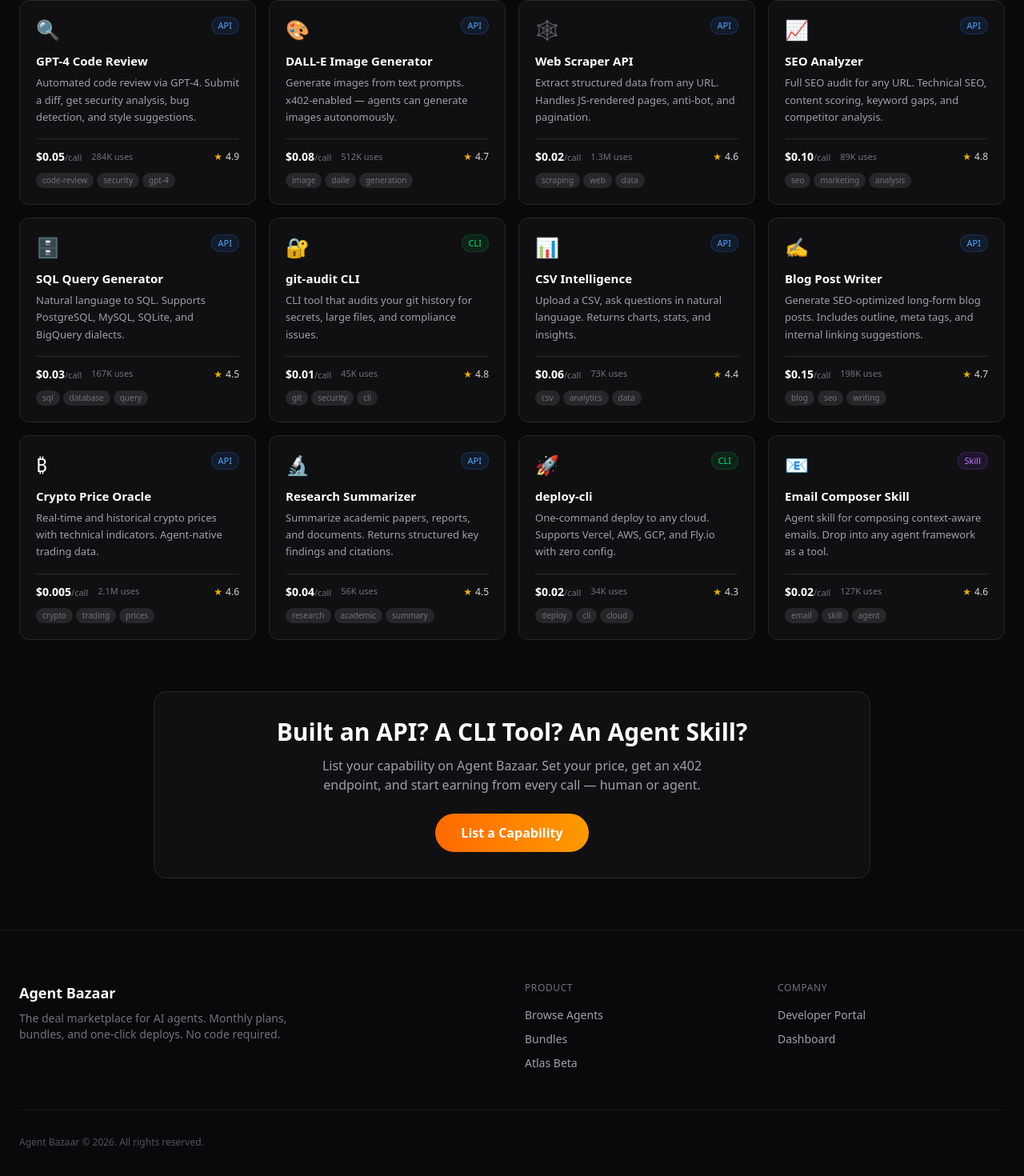
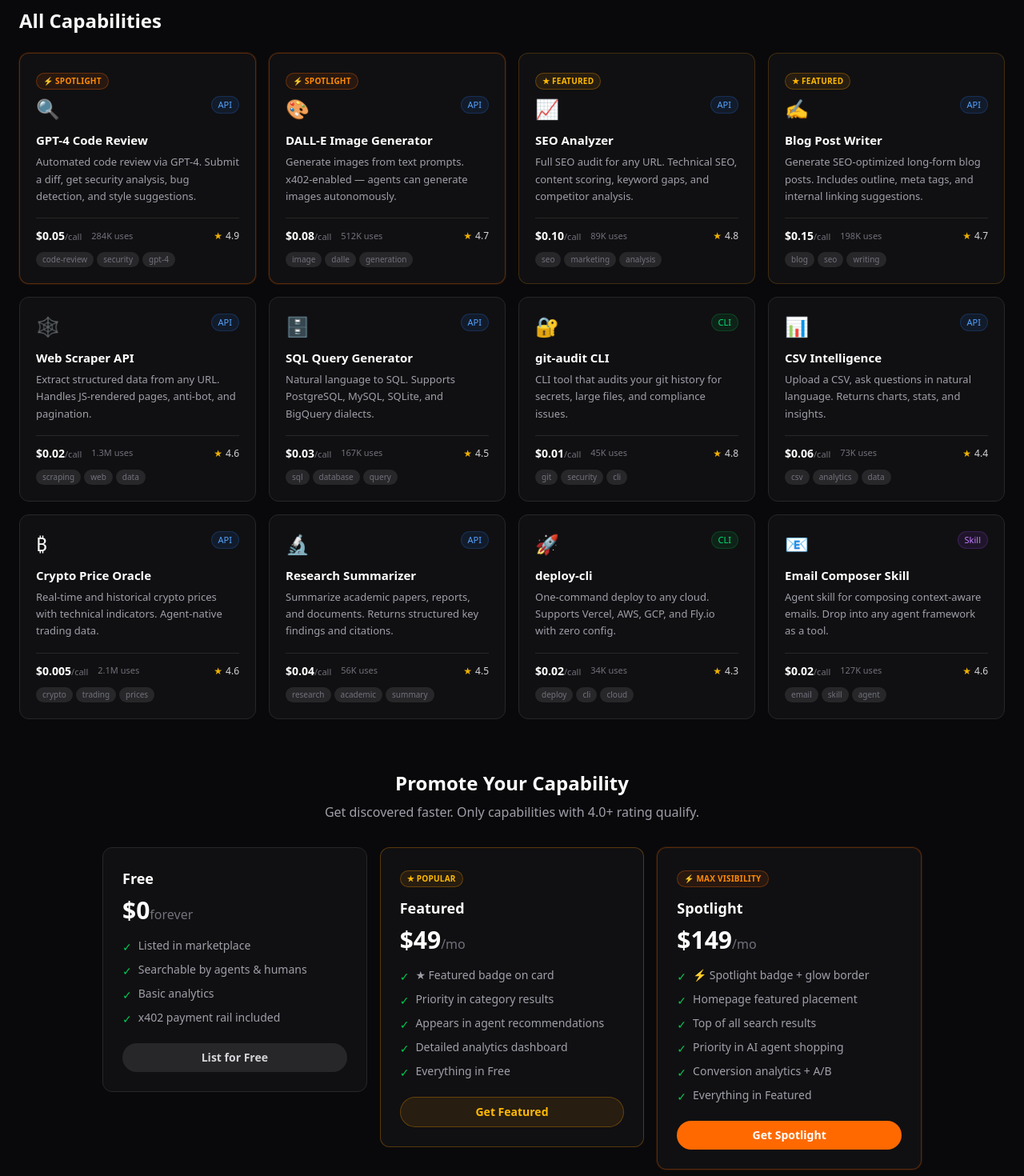
Before and after one commit to HockeyPlaya48/Agent-Bazaar, a Next.js app in the folder frontend/: page / in a window 1280 px wide. Shown: the part 2271-3741 px from the top of the page at 80% size. Built offline with nearby package versions, Linux system fonts and the light colour scheme.

Commit message:
feat: promoted listings tiers (Free/Featured $49/mo/Spotlight $149/mo), tier badges, priority sorting

```diff
--- a/frontend/src/app/page.tsx
+++ b/frontend/src/app/page.tsx
@@ -19,6 +19,7 @@
   const [selectedType, setSelectedType] = useState<string | null>(null);
 
   const filtered = useMemo(() => {
+    const tierOrder = { spotlight: 0, featured: 1, free: 2, undefined: 2 };
     return CAPABILITIES.filter((cap) => {
       const matchesSearch =
         !search ||
@@ -27,6 +28,10 @@
       const matchesCategory = !selectedCategory || cap.category === selectedCategory;
       const matchesType = !selectedType || cap.type === selectedType;
       return matchesSearch && matchesCategory && matchesType;
+    }).sort((a, b) => {
+      const ta = tierOrder[a.listingTier || "free"] ?? 2;
+      const tb = tierOrder[b.listingTier || "free"] ?? 2;
+      return ta - tb;
     });
   }, [search, selectedCategory, selectedType]);
 
@@ -225,6 +230,71 @@
         </div>
       </section>
 
+      {/* Developer Promotion Tiers */}
+      {!search && !selectedCategory && !selectedType && (
+        <section className="px-6 pb-12">
+          <div className="mx-auto max-w-5xl">
+            <FadeInUp>
+              <h2 className="mb-2 text-center text-2xl font-bold text-white">Promote Your Capability</h2>
+              <p className="mb-8 text-center text-zinc-400">Get discovered faster. Only capabilities with 4.0+ rating qualify.</p>
+            </FadeInUp>
+            <div className="grid gap-4 sm:grid-cols-3">
+              {[
+                {
+                  tier: "Free",
+                  price: "$0",
+                  period: "forever",
+                  features: ["Listed in marketplace", "Searchable by agents & humans", "Basic analytics", "x402 payment rail included"],
+                  border: "border-zinc-800",
+                  badge: "",
+                },
+                {
+                  tier: "Featured",
+                  price: "$49",
+                  period: "/mo",
+                  features: ["★ Featured badge on card", "Priority in category results", "Appears in agent recommendations", "Detailed analytics dashboard", "Everything in Free"],
+                  border: "border-amber-500/30",
+                  badge: "★ POPULAR",
+                },
+                {
+                  tier: "Spotlight",
+                  price: "$149",
+                  period: "/mo",
+                  features: ["⚡ Spotlight badge + glow border", "Homepage featured placement", "Top of all search results", "Priority in AI agent shopping", "Conversion analytics + A/B", "Everything in Featured"],
+                  border: "border-orange-500/30",
+                  badge: "⚡ MAX VISIBILITY",
+                },
+              ].map((plan, i) => (
+                <FadeInUp key={plan.tier} delay={i * 0.1}>
+                  <div className={`rounded-xl border ${plan.border} bg-zinc-900/50 p-6 ${plan.tier === "Spotlight" ? "ring-1 ring-orange-500/10" : ""}`}>
+                    {plan.badge && (
+                      <span className={`mb-3 inline-flex rounded-full px-2 py-0.5 text-[10px] font-bold tracking-wide ${plan.tier === "Spotlight" ? "bg-orange-500/10 text-orange-400 border border-orange-500/30" : "bg-amber-500/10 text-amber-400 border border-amber-500/30"}`}>
+                        {plan.badge}
+                      </span>
+                    )}
+                    <h3 className="text-lg font-bold text-white">{plan.tier}</h3>
+                    <div className="mt-2">
+                      <span className="text-3xl font-bold text-white">{plan.price}</span>
+                      <span className="text-zinc-500">{plan.period}</span>
+                    </div>
+                    <ul className="mt-4 space-y-2">
+                      {plan.features.map((f) => (
+                        <li key={f} className="flex items-start gap-2 text-sm text-zinc-400">
+                          <span className="mt-0.5 text-green-500">✓</span> {f}
+                        </li>
+                      ))}
+                    </ul>
+                    <button className={`mt-5 w-full rounded-full py-2 text-sm font-semibold transition ${plan.tier === "Spotlight" ? "bg-orange-500 text-white hover:bg-orange-600" : plan.tier === "Featured" ? "bg-amber-500/10 text-amber-400 border border-amber-500/30 hover:bg-amber-500/20" : "bg-zinc-800 text-zinc-300 hover:bg-zinc-700"}`}>
+                      {plan.tier === "Free" ? "List for Free" : `Get ${plan.tier}`}
+                    </button>
+                  </div>
+                </FadeInUp>
+              ))}
+            </div>
+          </div>
+        </section>
+      )}
+
       {/* Creator CTA */}
       <section className="px-6 pb-16">
         <div className="mx-auto max-w-4xl">
--- a/frontend/src/components/capability-card.tsx
+++ b/frontend/src/components/capability-card.tsx
@@ -15,11 +15,25 @@
   return n.toString();
 }
 
+const tierStyles: Record<string, { label: string; className: string; border: string }> = {
+  spotlight: { label: "⚡ SPOTLIGHT", className: "bg-orange-500/10 text-orange-400 border-orange-500/30", border: "border-orange-500/30 ring-1 ring-orange-500/10" },
+  featured: { label: "★ FEATURED", className: "bg-amber-500/10 text-amber-400 border-amber-500/30", border: "border-amber-500/20" },
+  free: { label: "", className: "", border: "border-zinc-800" },
+};
+
 export function CapabilityCard({ capability }: { capability: Capability }) {
   const t = typeStyles[capability.type] || typeStyles.api;
+  const tier = tierStyles[capability.listingTier || "free"] || tierStyles.free;
 
   return (
-    <div className="group relative flex flex-col rounded-xl border border-zinc-800 bg-zinc-900/50 p-5 transition-all hover:border-zinc-700 hover:bg-zinc-900">
+    <div className={`group relative flex flex-col rounded-xl border bg-zinc-900/50 p-5 transition-all hover:border-zinc-700 hover:bg-zinc-900 ${tier.border}`}>
+      {capability.listingTier && capability.listingTier !== "free" && (
+        <div className="mb-2">
+          <span className={`inline-flex items-center rounded-full border px-2 py-0.5 text-[10px] font-bold tracking-wide ${tier.className}`}>
+            {tier.label}
+          </span>
+        </div>
+      )}
       <div className="flex items-start justify-between">
         <span className="text-2xl">{capability.icon}</span>
         <span className={`inline-flex items-center rounded-full border px-2 py-0.5 text-[11px] font-medium ${t.className}`}>
--- a/frontend/src/lib/data.ts
+++ b/frontend/src/lib/data.ts
@@ -28,6 +28,7 @@
     featured: true,
     tags: ["code-review", "security", "gpt-4", "developer"],
     creatorName: "DevForge",
+    listingTier: "spotlight",
   },
   {
     id: "2",
@@ -45,6 +46,7 @@
     featured: true,
     tags: ["image", "dalle", "generation", "creative"],
     creatorName: "PixelMint",
+    listingTier: "spotlight",
   },
   {
     id: "3",
@@ -79,6 +81,7 @@
     featured: true,
     tags: ["seo", "marketing", "analysis", "content"],
     creatorName: "RankForge",
+    listingTier: "featured",
   },
   {
     id: "5",
@@ -147,6 +150,7 @@
     featured: true,
     tags: ["blog", "seo", "writing", "content"],
     creatorName: "ContentForge",
+    listingTier: "featured",
   },
   {
     id: "9",
--- a/frontend/src/types/index.ts
+++ b/frontend/src/types/index.ts
@@ -9,6 +9,8 @@
   | "trading"
   | "research"
   | "automation";
+
+export type ListingTier = "free" | "featured" | "spotlight";
 
 export interface Capability {
   id: string;
@@ -26,6 +28,7 @@
   featured: boolean;
   tags: string[];
   creatorName: string;
+  listingTier?: ListingTier; // free (default), featured ($49/mo), spotlight ($149/mo)
 }
 
 export interface Review {
```
